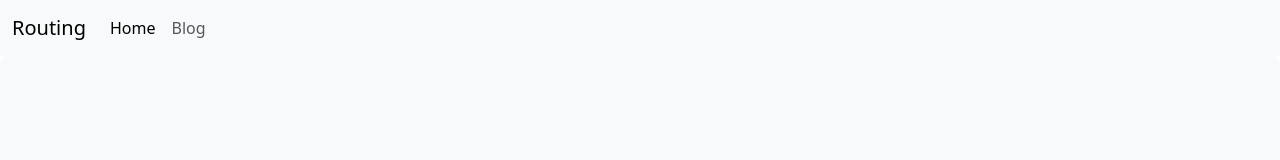
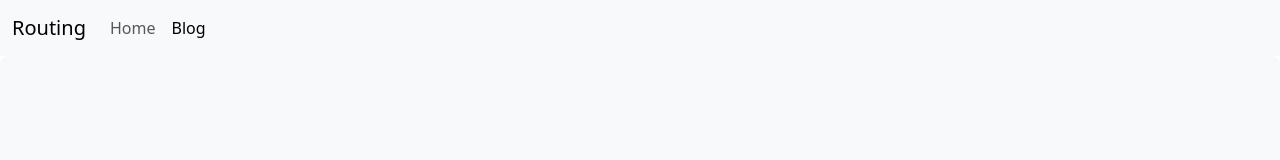
Before and after one commit to GianniVita/react-router, a React (Vite) app: page /posts in a window 1280 px wide. Shown: the top 160 px of the page. Built offline with nearby package versions, Linux system fonts and the light colour scheme.

Commit message:
feat: add Footer component and integrate it into HomePage and PostsPage

```diff
--- /dev/null
+++ b/src/components/Footer.jsx
@@ -0,0 +1,20 @@
+export default function Footer(){
+
+    return(
+
+
+        <footer className="py-4 bg-light">
+            <div className="container">
+                <p>
+                    <i className="bi bi-c-circle me-1"></i>
+                    Lorem, ipsum.
+                </p>
+            </div>
+
+
+        </footer>
+
+
+
+    )
+}
--- a/src/components/Header.jsx
+++ b/src/components/Header.jsx
@@ -1,9 +1,10 @@
+import { NavLink } from "react-router-dom"
+
 export default function Header (){
 
     return(
         <header>
-            <nav
-                className="navbar navbar-expand-md navbar-light bg-light">
+            <nav className="navbar navbar-expand-md navbar-light bg-light">
                 <div className="container-fluid">
                     <a className="navbar-brand" href="/">Routing</a>
                     <button
@@ -14,19 +15,17 @@ export default function Header (){
                         aria-controls="collapsibleNavId"
                         aria-expanded="false"
                         aria-label="Toggle navigation">
-
                         <span className="navbar-toggler-icon"></span>
                     </button>
+
                     <div className="collapse navbar-collapse" id="collapsibleNavId">
                         <ul className="navbar-nav me-auto mt-2 mt-lg-0">
                             <li className="nav-item">
-                                <a className="nav-link active" href="/" aria-current="page">Home
-
-                                    <span className="visually-hidden">(current)</span></a>
-
+                                <NavLink className="nav-link" to="/" aria-current="page">Home
+                                <span className="visually-hidden">(current)</span></NavLink>
                             </li>
                             <li className="nav-item">
-                                <a className="nav-link" href="/posts">Blog</a>
+                                <NavLink className="nav-link" to="/posts">Blog</NavLink>
                             </li>
 
                         </ul>
--- a/src/pages/HomePages.jsx
+++ b/src/pages/HomePages.jsx
@@ -1,4 +1,5 @@
-import Header from "../components/Header"
+import Footer from "../components/Footer";
+import Header from "../components/Header";
 
 export default function HomePage() {
 
@@ -9,7 +10,7 @@ export default function HomePage() {
             <main className="min-vh-100">
                 <div className="p-5 mb-4 bg-light rounded-3">
                     <div className="container-fluid py-5">
-                        <h1 className="display-5 fw-bold">Welcomto our Website</h1>
+                        <h1 className="display-5 fw-bold">Welcome to our Website</h1>
                         <p className="col-md-8 fs-4">
                             Using a series of utilities, you can create this jumbotron, just
                             like the one in previous versions of Bootstrap. Check out the
@@ -30,16 +31,7 @@ export default function HomePage() {
 
             </main>
 
-            <footer className="py-4 bg-light">
-                <div className="container">
-                    <p>
-                        <i className="bi bi-c-circle me-1"></i>
-                        Lorem, ipsum.
-                    </p>
-                </div>
-
-
-            </footer>
+           <Footer />
 
         </>
 
--- a/src/pages/PostsPage.jsx
+++ b/src/pages/PostsPage.jsx
@@ -1,46 +1,16 @@
+import Footer from "../components/Footer"
+import Header from "../components/Header"
+
 export default function PostsPage() {
 
     return (
 
-        <>
+        < >
+           <Header />
 
-            <header>
-                <nav
-                    className="navbar navbar-expand-md navbar-light bg-light">
-                    <div className="container-fluid">
-                        <a className="navbar-brand" href="/">Routing</a>
-                        <button
-                            className="navbar-toggler d-lg-none"
-                            type="button"
-                            data-bs-toggle="collapse"
-                            data-bs-target="#collapsibleNavId"
-                            aria-controls="collapsibleNavId"
-                            aria-expanded="false"
-                            aria-label="Toggle navigation">
-
-                            <span className="navbar-toggler-icon"></span>
-                        </button>
-                        <div className="collapse navbar-collapse" id="collapsibleNavId">
-                            <ul className="navbar-nav me-auto mt-2 mt-lg-0">
-                                <li className="nav-item">
-                                    <a className="nav-link active" href="/" aria-current="page">Home
-
-                                        <span className="visually-hidden">(current)</span></a>
-
-                                </li>
-                                <li className="nav-item">
-                                    <a className="nav-link" href="/posts">Blog</a>
-                                </li>
-
-                            </ul>
-
-                        </div>
-                    </div>
-                </nav>
-            </header>
+            <main className="min-vh-100">
 
 
-            <main className="min-vh-100">
                 <div className="p-5 mb-4 bg-light rounded-3">
                     <div className="container-fluid py-5">
                         <h1 className="display-5 fw-bold">Read our news</h1>
@@ -129,21 +99,7 @@ export default function PostsPage() {
 
             </main>
 
-            <footer className="py-4 bg-light">
-                <div className="container">
-                    <p>
-                        <i className="bi bi-c-circle me-1"></i>
-                        Lorem, ipsum.
-                    </p>
-                </div>
-
-
-            </footer>
-
-
-
-
+            <Footer />
         </>
-
     )
 }
```
